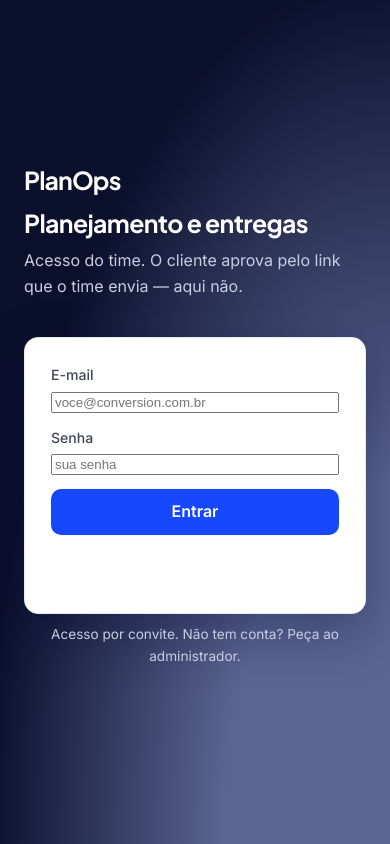
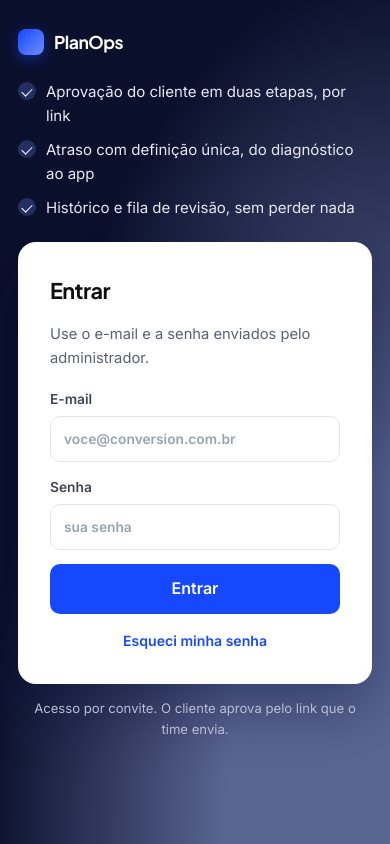
Before and after one commit to fsemeneze/Case_tecnico_Conversion, a Next.js app: page /login in a window 390 px wide. Built offline with nearby package versions, Linux system fonts and the light colour scheme.

Commit message:
Login redesenhado: duas colunas, marca a esquerda e card a direita

```diff
--- a/app/globals.css
+++ b/app/globals.css
@@ -630,26 +630,24 @@ footer {
   margin-top: 2px;
 }
 
-/* A cor do login cobre a tela inteira, inclusive as bordas do viewport. */
-body:has(.login) {
+/* ============================ Autenticação ============================ */
+
+/* A cor cobre a tela inteira, inclusive as bordas do viewport. */
+body:has(.auth) {
   background: #000931;
 }
 
-/* Sem a largura máxima do `main`: o gradiente precisa ir de ponta a ponta. */
-main.login {
+main.auth {
   max-width: none;
   margin: 0;
   width: 100%;
-}
-
-.login {
   min-height: 100vh;
   min-height: 100dvh;
   display: grid;
   place-items: center;
-  padding: 24px;
+  padding: 40px 24px;
   /* Fundo do hero do site de referência: azul-marinho com gradiente
-     perolado no canto inferior direito (mesma composição, em rgba). */
+     perolado no canto inferior direito. */
   background: radial-gradient(
       at bottom right,
       rgba(191, 205, 255, 0.47) 30%,
@@ -658,59 +656,259 @@ main.login {
     #000931;
 }
 
-.login-caixa {
+.auth-grade {
   width: 100%;
-  max-width: 410px;
+  max-width: 1080px;
   display: grid;
+  grid-template-columns: 1.05fr 0.95fr;
+  gap: 56px;
+  align-items: center;
+}
+
+@media (max-width: 900px) {
+  .auth-grade {
+    grid-template-columns: 1fr;
+    gap: 28px;
+    max-width: 460px;
+  }
+}
+
+/* No celular, só a marca e o card: o formulário vem primeiro. */
+@media (max-width: 640px) {
+  main.auth {
+    padding: 28px 18px;
+    align-items: start;
+  }
+  .auth-grade {
+    gap: 22px;
+  }
+  .auth-marca {
+    gap: 0;
+  }
+  .auth-marca h1,
+  .auth-marca .auth-sub,
+  .auth-itens {
+    display: none;
+  }
+  .auth-cartao {
+    padding: 24px 20px;
+    border-radius: 16px;
+  }
+}
+
+/* Coluna da marca */
+.auth-marca {
+  color: #ffffff;
+  display: grid;
+  gap: 18px;
+  align-content: center;
+}
+
+.auth-logo {
+  display: inline-flex;
+  align-items: center;
   gap: 10px;
   color: #ffffff;
+  text-decoration: none;
+  font-family: var(--font-jakarta), sans-serif;
+  font-size: 1.1rem;
+  font-weight: 700;
+  letter-spacing: -0.03em;
+  width: fit-content;
 }
 
-.login-caixa .marca {
+.auth-logo-mark {
+  width: 26px;
+  height: 26px;
+  border-radius: 8px;
+  background: linear-gradient(135deg, #1649ff 0%, #6e8bff 100%);
+  box-shadow: 0 4px 14px rgba(22, 73, 255, 0.45);
+}
+
+.auth-marca h1 {
   font-family: var(--font-jakarta), sans-serif;
-  font-size: 1.55rem;
+  font-size: clamp(2rem, 3.4vw, 2.9rem);
+  line-height: 1.1;
+  letter-spacing: -0.035em;
   font-weight: 700;
-  letter-spacing: -0.035em;
   margin: 0;
   color: #ffffff;
 }
 
-.login-caixa h1 {
-  font-size: 1.55rem;
+.auth-sub {
+  color: #c9cde4;
+  font-size: 1.02rem;
   margin: 0;
-  color: #ffffff;
+  max-width: 46ch;
 }
 
-.login-caixa > .muted {
-  color: #c9cde4;
+.auth-itens {
+  list-style: none;
+  margin: 6px 0 0;
+  padding: 0;
+  display: grid;
+  gap: 10px;
 }
 
-.login-caixa .cartao-form {
-  margin-top: 12px;
-  background: #ffffff;
-  color: var(--fg);
-  box-shadow: 0 18px 50px rgba(0, 9, 49, 0.35);
+.auth-itens li {
+  display: flex;
+  gap: 10px;
+  align-items: flex-start;
+  color: #e7e9f5;
+  font-size: 0.94rem;
 }
 
-.login-caixa .cartao-form label {
+.auth-check {
+  flex: 0 0 auto;
+  width: 18px;
+  height: 18px;
+  margin-top: 2px;
+  border-radius: 50%;
+  background: rgba(110, 139, 255, 0.25);
+  position: relative;
+}
+
+.auth-check::after {
+  content: "";
+  position: absolute;
+  left: 6px;
+  top: 3.5px;
+  width: 5px;
+  height: 9px;
+  border: solid #ffffff;
+  border-width: 0 1.6px 1.6px 0;
+  transform: rotate(45deg);
+}
+
+/* Coluna do card */
+.auth-painel {
+  display: grid;
+  gap: 14px;
+}
+
+.auth-cartao {
+  background: #ffffff;
+  border-radius: 18px;
+  padding: 32px;
+  box-shadow: 0 24px 60px rgba(0, 9, 49, 0.4);
+  display: grid;
+  gap: 14px;
+  color: var(--fg);
+}
+
+.auth-cartao h2 {
+  font-family: var(--font-jakarta), sans-serif;
+  font-size: 1.35rem;
+  font-weight: 700;
+  letter-spacing: -0.025em;
+  margin: 0;
+}
+
+.auth-ajuda {
+  color: #5b6070;
+  font-size: 0.92rem;
+  margin: 0;
+}
+
+.auth-form {
+  display: grid;
+  gap: 14px;
+  margin-top: 4px;
+}
+
+.auth-form label {
+  display: grid;
+  gap: 6px;
+  font-size: 0.86rem;
+  font-weight: 550;
   color: #404555;
 }
 
-.login-rodape {
-  color: #c9cde4;
-  font-size: 0.85rem;
-  text-align: center;
+.auth-form input {
+  border: 1px solid #e2e5eb;
+  border-radius: 10px;
+  padding: 11px 13px;
+  font: inherit;
+  background: #ffffff;
+  color: var(--fg);
+  transition: border-color 0.14s ease, box-shadow 0.14s ease;
 }
 
-.login-rodape a {
-  color: #ffffff;
-  text-decoration: none;
-  font-weight: 500;
-  border-bottom: 1px solid rgba(255, 255, 255, 0.4);
+.auth-form input::placeholder {
+  color: #98a2b3;
 }
 
-.login-rodape a:hover {
-  border-color: #ffffff;
+.auth-form input:focus {
+  outline: none;
+  border-color: var(--accent);
+  box-shadow: 0 0 0 3px rgba(22, 73, 255, 0.14);
+}
+
+.auth-codigo {
+  letter-spacing: 0.35em;
+  text-align: center;
+  font-variant-numeric: tabular-nums;
+  font-size: 1.1rem !important;
+}
+
+.auth-form button {
+  border: none;
+  border-radius: 10px;
+  padding: 12px 16px;
+  background: var(--accent);
+  color: #ffffff;
+  font: inherit;
+  font-weight: 600;
+  cursor: pointer;
+  transition: background 0.14s ease;
+}
+
+.auth-form button:hover:not(:disabled) {
+  background: #1100d2;
+}
+
+.auth-form button:disabled {
+  opacity: 0.55;
+  cursor: not-allowed;
+}
+
+.auth-form button.secundario {
+  background: transparent;
+  border: 1px solid #e2e5eb;
+  color: var(--fg);
+}
+
+.auth-acoes {
+  display: flex;
+  gap: 8px;
+}
+
+.auth-acoes button {
+  flex: 1;
+}
+
+.auth-rodape-link {
+  margin: 2px 0 0;
+  text-align: center;
+  font-size: 0.88rem;
+}
+
+.auth-rodape-link a {
+  color: var(--accent);
+  font-weight: 550;
+  text-decoration: none;
+}
+
+.auth-rodape-link a:hover {
+  text-decoration: underline;
+}
+
+.auth-painel .auth-rodape {
+  color: #b9bdd6;
+  font-size: 0.82rem;
+  text-align: center;
+  margin: 0;
+  padding: 0 8px;
 }
 
 .erro {
--- /dev/null
+++ b/app/login/layout.tsx
@@ -0,0 +1,55 @@
+import Link from "next/link";
+
+// Casca das telas de autenticação (/login e as duas de recuperação).
+// Duas colunas no desktop: marca + proposta à esquerda, card à direita.
+export default function LayoutLogin({
+  children,
+}: {
+  children: React.ReactNode;
+}) {
+  return (
+    <main className="auth">
+      <div className="auth-grade">
+        <section className="auth-marca">
+          <Link href="/login" className="auth-logo">
+            <span className="auth-logo-mark" aria-hidden="true" />
+            PlanOps
+          </Link>
+
+          <h1>
+            Planejamento e entregas,
+            <br />
+            sem planilha.
+          </h1>
+
+          <p className="auth-sub">
+            Da solicitação à aprovação do cliente, com histórico de quem decidiu
+            o quê e quando.
+          </p>
+
+          <ul className="auth-itens">
+            <li>
+              <span className="auth-check" aria-hidden="true" />
+              Aprovação do cliente em duas etapas, por link
+            </li>
+            <li>
+              <span className="auth-check" aria-hidden="true" />
+              Atraso com definição única, do diagnóstico ao app
+            </li>
+            <li>
+              <span className="auth-check" aria-hidden="true" />
+              Histórico e fila de revisão, sem perder nada
+            </li>
+          </ul>
+        </section>
+
+        <section className="auth-painel">
+          {children}
+          <p className="auth-rodape">
+            Acesso por convite. O cliente aprova pelo link que o time envia.
+          </p>
+        </section>
+      </div>
+    </main>
+  );
+}
--- a/app/login/page.tsx
+++ b/app/login/page.tsx
@@ -1,8 +1,8 @@
 "use client";
 
 import { useState } from "react";
+import Link from "next/link";
 import { useRouter } from "next/navigation";
-import Link from "next/link";
 import { criarClienteSupabaseNavegador } from "@/lib/supabase/navegador";
 
 type Estado = { erro?: string };
@@ -41,7 +41,6 @@ export default function PaginaLogin() {
       return;
     }
 
-    // Conta com fator de segunda etapa: pede o código.
     const fatores = data.user?.factors ?? [];
     if (fatores.length > 0) {
       setFatorId(fatores[0].id);
@@ -86,16 +85,15 @@ export default function PaginaLogin() {
   }
 
   return (
-    <main className="login">
-      <div className="login-caixa">
-        <p className="marca">PlanOps</p>
-        <h1>Planejamento e entregas</h1>
-        <p className="muted">
-          Acesso do time. O cliente aprova pelo link que o time envia — aqui não.
+    <div className="auth-cartao">
+      {fatorId === null ? (
+        <>
+          <h2>Entrar</h2>
+          <p className="auth-ajuda">
+            Use o e-mail e a senha enviados pelo administrador.
           </p>
 
-        {fatorId === null ? (
-          <form onSubmit={entrar} className="cartao-form">
+          <form onSubmit={entrar} className="auth-form">
             <label>
               E-mail
               <input
@@ -120,23 +118,30 @@ export default function PaginaLogin() {
               />
             </label>
 
-            {estado.erro && <p className="erro">{estado.erro}</p>}
+            {estado.erro && (
+              <p className="erro" role="alert">
+                {estado.erro}
+              </p>
+            )}
 
             <button type="submit" disabled={aguardando}>
               {aguardando ? "Entrando…" : "Entrar"}
             </button>
+          </form>
 
-            <p className="muted login-rodape">
+          <p className="auth-rodape-link">
             <Link href="/login/esqueci-senha">Esqueci minha senha</Link>
           </p>
-          </form>
+        </>
       ) : (
-          <form onSubmit={confirmarCodigo} className="cartao-form">
+        <>
           <h2>Código do autenticador</h2>
-            <p className="muted">
+          <p className="auth-ajuda">
             Sua conta tem verificação em duas etapas. Digite o código de 6
             dígitos do aplicativo.
           </p>
+
+          <form onSubmit={confirmarCodigo} className="auth-form">
             <label>
               Código
               <input
@@ -148,12 +153,17 @@ export default function PaginaLogin() {
                 value={codigo}
                 onChange={(e) => setCodigo(e.target.value.replace(/\D/g, ""))}
                 placeholder="000000"
+                className="auth-codigo"
               />
             </label>
 
-            {estado.erro && <p className="erro">{estado.erro}</p>}
+            {estado.erro && (
+              <p className="erro" role="alert">
+                {estado.erro}
+              </p>
+            )}
 
-            <div className="botoes">
+            <div className="auth-acoes">
               <button type="submit" disabled={aguardando || codigo.length !== 6}>
                 {aguardando ? "Validando…" : "Confirmar"}
               </button>
@@ -171,12 +181,8 @@ export default function PaginaLogin() {
               </button>
             </div>
           </form>
+        </>
       )}
-
-        <p className="muted login-rodape">
-          Acesso por convite. Não tem conta? Peça ao administrador.
-        </p>
     </div>
-    </main>
   );
 }
--- a/scripts/deploy-vercel.mjs
+++ b/scripts/deploy-vercel.mjs
@@ -26,6 +26,7 @@ const arquivos = [
   "app/page.tsx",
   "app/globals.css",
   "app/login/page.tsx",
+  "app/login/layout.tsx",
   "app/login/esqueci-senha/page.tsx",
   "app/login/nova-senha/page.tsx",
   "app/sobre/page.tsx",
```
Also changed, not shown: app/login/esqueci-senha/page.tsx (+22 -17 lines), app/login/nova-senha/page.tsx (+10 -9 lines), 1 other file (tests, documents, lock files or other folders). Lines whose indentation alone changed are shown as unchanged.
